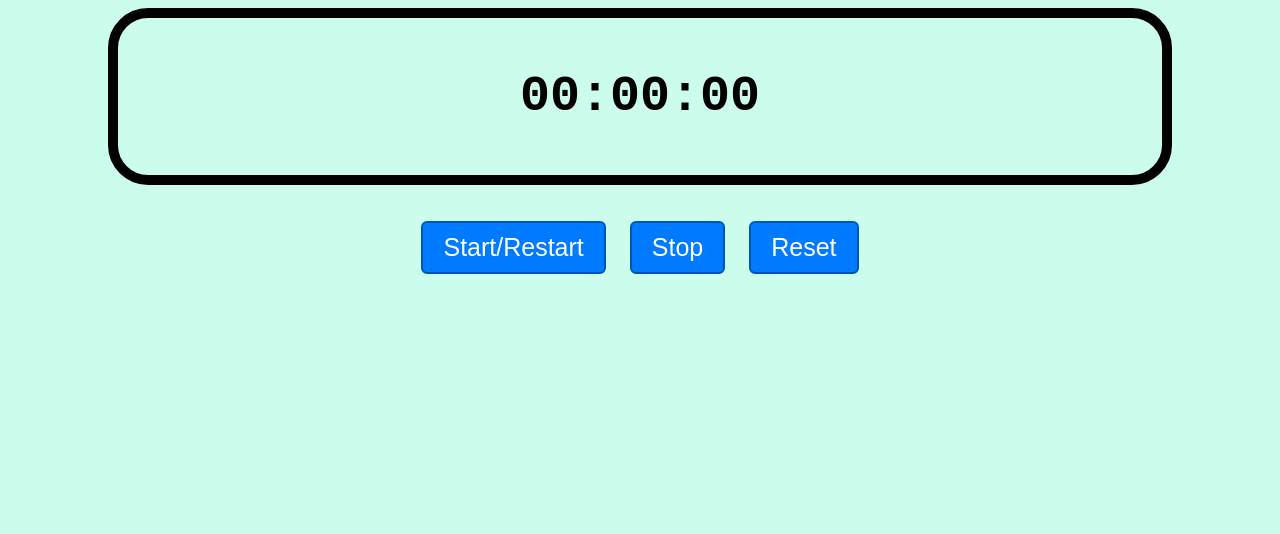
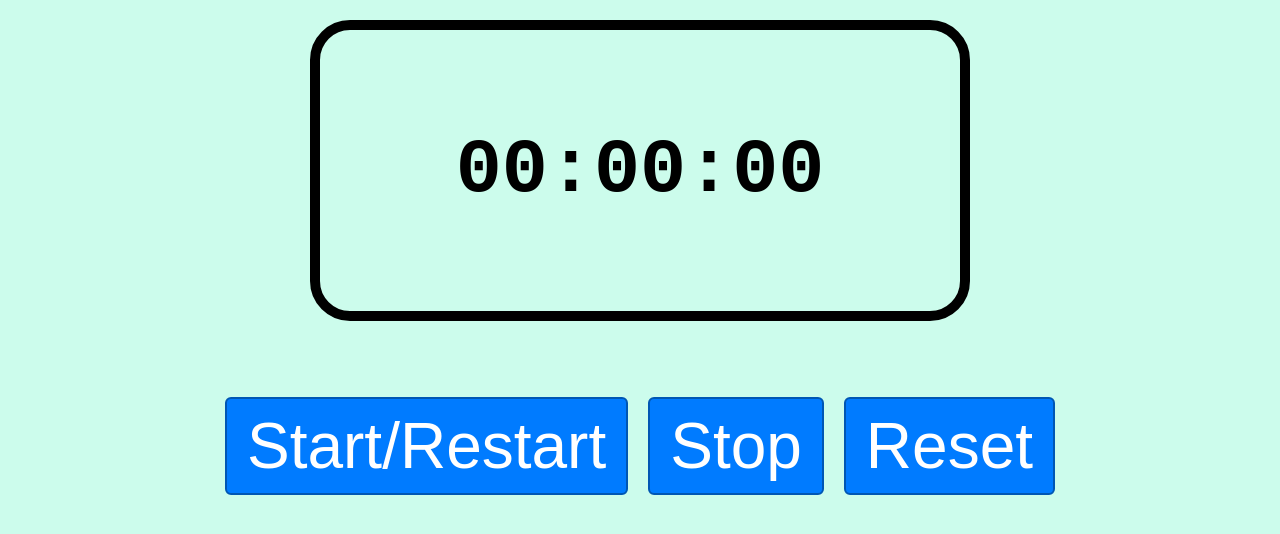
Before and after one commit to Awwab157/StopWatch, a plain HTML site: page index.html in a window 1280 px wide. Drawn offline with Linux system fonts and the light colour scheme.

Commit message:
Update style.css

```diff
--- a/style.css
+++ b/style.css
@@ -1,41 +1,39 @@
-body{
+body {
     background-color: rgb(204, 252, 236);
+}
 
-}
 #watch-body {
     text-align: center;
-    font-size: 50px;
+    font-size: 6vw;
     font-family: monospace;
     font-weight: bolder;
-    border: solid;
-    margin-left: 100px;
-    margin-right: 100px;
+    border: solid 10px;
     border-radius: 40px;
-    border-width: 10px;
+    margin: 20px auto;
+    padding: 20px;
+    width: 90%;
+    max-width: 600px;
 }
-.b{
-    background-color: #007BFF;     /* Bootstrap blue */
+
+.b {
+    background-color: #007BFF;
     color: white;
     padding: 10px 20px;
-    font-size: 16px;
+    font-size: 5vw;
     border: 2px solid #0056b3;
     border-radius: 6px;
     cursor: pointer;
     transition: background-color 0.2s ease, transform 0.1s ease;
-    font-size: 25px;
 }
 
-#Start{
-    transform: translateX(-20px);
-}
-#Reset{
-    transform: translateX(20px);
-}
-
-.b:hover{
+.b:hover {
     background-color: #0056b3;
 }
 
-#buts{
-    text-align: center;
+#buts {
+    display: flex;
+    justify-content: center;
+    gap: 20px;
+    flex-wrap: wrap;
+    margin-top: 20px;
 }
```
